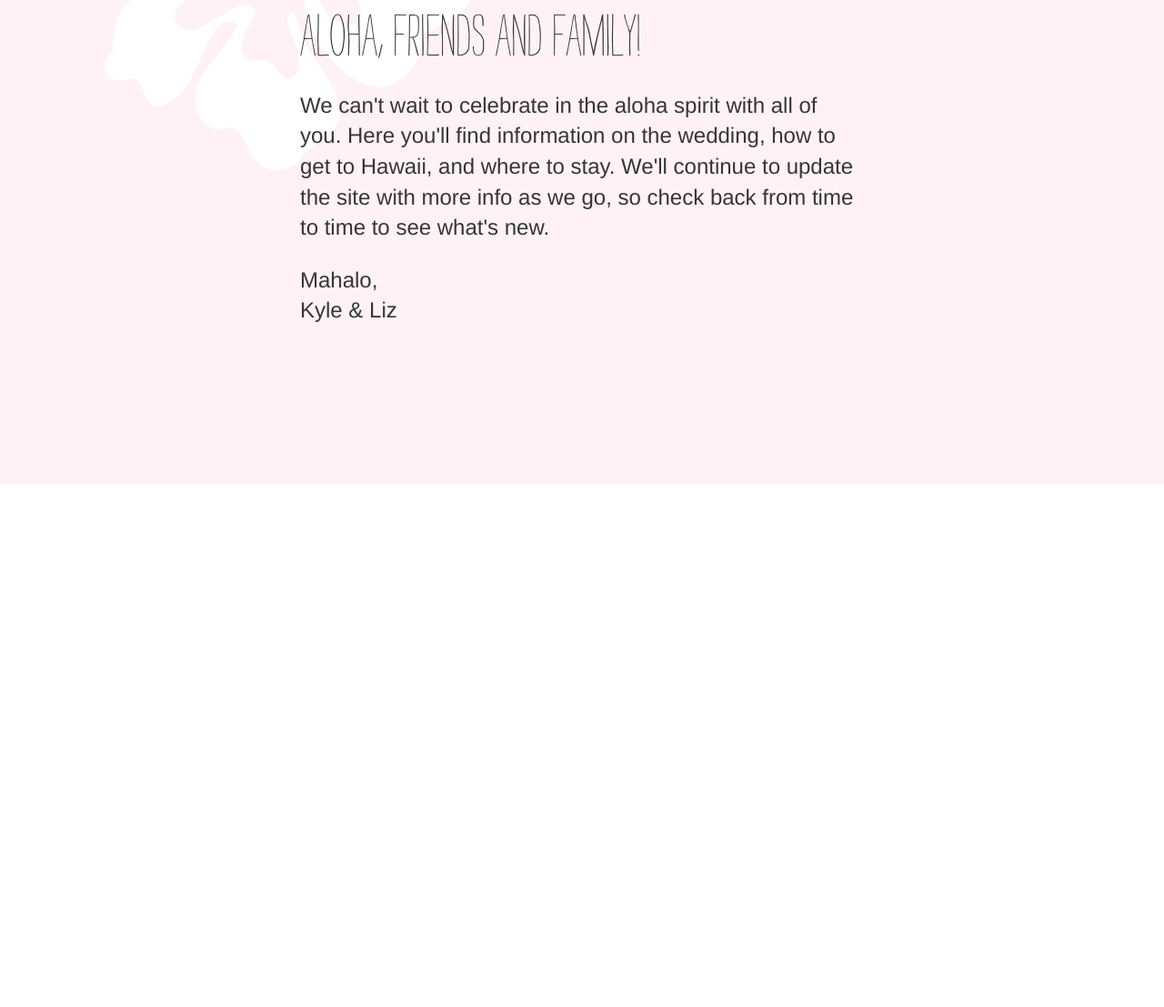
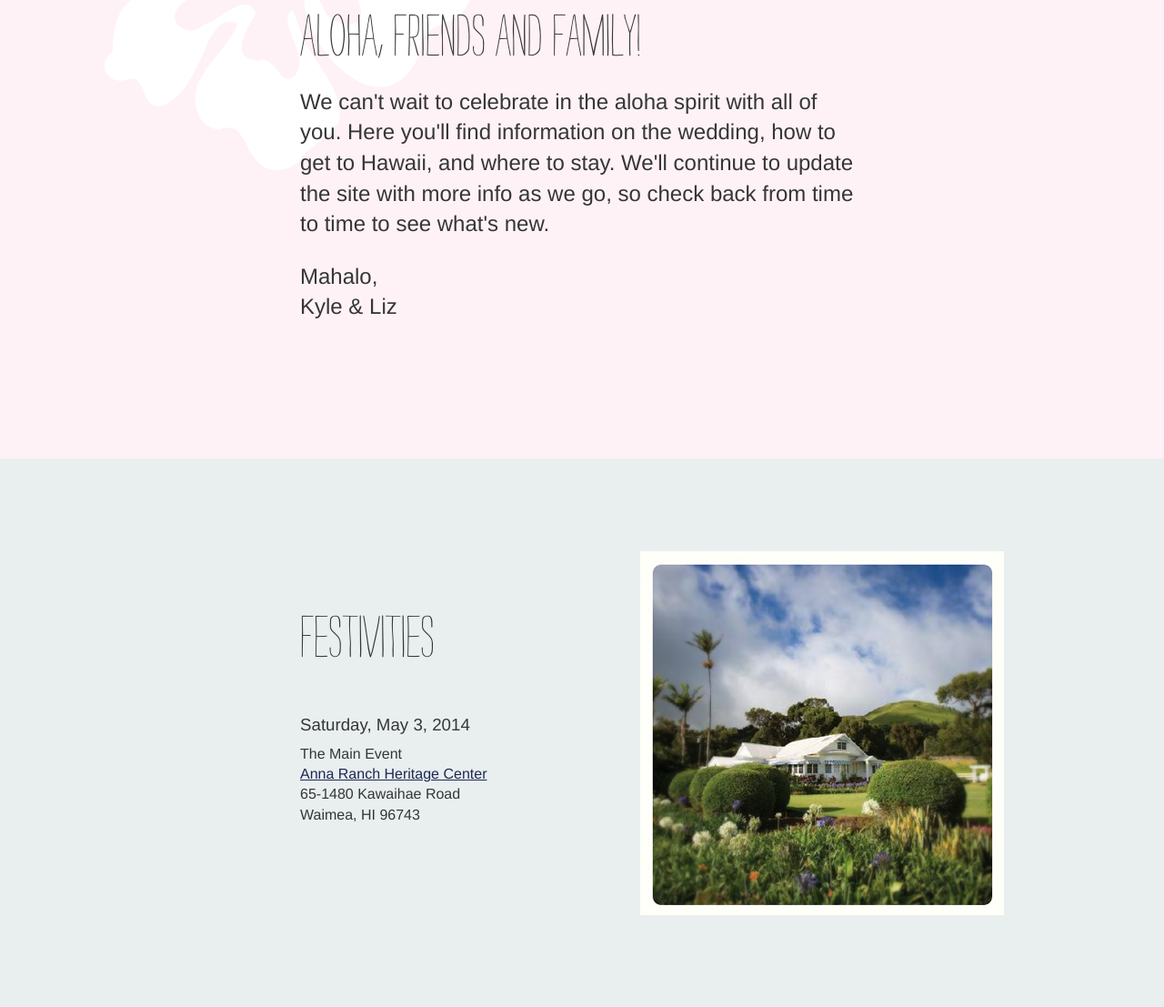
Before and after one commit to kylecrouse/klizgetsmarried, a website: page app/index.html in a window 1280 px wide. Shown: the part 1077-2184 px from the top of the page at 91% size. Before the commit the page ends 1609 px from the top, so only its background shows below. Drawn offline with Linux system fonts and the light colour scheme; a small style sheet from the web is missing.

Commit message:
adding anna ranch section

```diff
--- a/app/index.html
+++ b/app/index.html
@@ -19,5 +19,16 @@
         <p>Mahalo,<br>Kyle &amp; Liz</p>
       </div>
     </section>
+    <section class="festivities">
+      <div>
+        <h2>Festivities</h2>
+        <h3>Saturday, May 3, 2014</h3>
+        <p>The Main Event<br>
+          <a href="http://annaranch.org">Anna Ranch Heritage Center</a><br>
+          65-1480 Kawaihae Road<br>
+          Waimea, HI 96743<br>
+        </p>
+      </div>
+    </section>
   </body>
 </html>
--- a/app/styles/main.css
+++ b/app/styles/main.css
@@ -5,7 +5,7 @@
   background-color: #1d2951;
 }
 .gray {
-  background-color: #efefef;
+  background-color: #e9efef;
 }
 .white {
   background-color: #fefef9;
@@ -55,26 +55,47 @@ h1 {
   width: 100%;
 }
 
+h2 {
+  font-family: "StrangeloveText";
+  font-size: 72px;
+  font-weight: normal;
+  line-height: 1;
+  margin-bottom: 20px;
+}
+
+h3 {
+  font-weight: normal;
+  margin: 0 0 10px;
+}
+
+section div {
+  margin: 0 auto;
+}
+section p {
+  line-height: 1.4;
+  margin: 0 0 1em;
+}
+section p:last-child {
+  margin-bottom: 0;
+}
+
+a {
+  color: #1d2951;
+}
+a:hover,
+a:active {
+  color: #e42f0c;
+}
+
 .aloha {
   background: #fef2f6 url("../images/hibiscus.png") no-repeat 4% 40px;
   padding: 40px 20px;
 }
-.aloha div {
-  line-height: 1.4;
-  margin: 0 auto 1em;
+
+.festivities {
+  background: #e9efef url("../images/anna-ranch.jpg") no-repeat 80% 50%;
+  padding: 40px 20px;
 }
-.aloha h2 {
-  font-family: "StrangeloveText";
-  font-size: 72px;
-  font-weight: normal;
-  line-height: 1;
-  margin-bottom: 0;
-}
-.aloha p:last-child {
-  margin-bottom: 0;
-}
-
-
 
 @media (min-width: 480px) {
   body {
@@ -106,12 +127,18 @@ h1 {
   h1 {
     font-size: 276px;
   }
+  section div {
+    width: 620px;
+  }
   .aloha {
     font-size: 24px;
     padding: 220px 0 150px;
   }
-  .aloha div {
-    width: 620px;
+  .festivities {
+    padding: 100px 0 200px;
+  }
+  .festivities h2 {
+    margin-bottom: 50px;
   }
 }
 
```
Also changed, not shown: app/images/anna-ranch.jpg (added).
